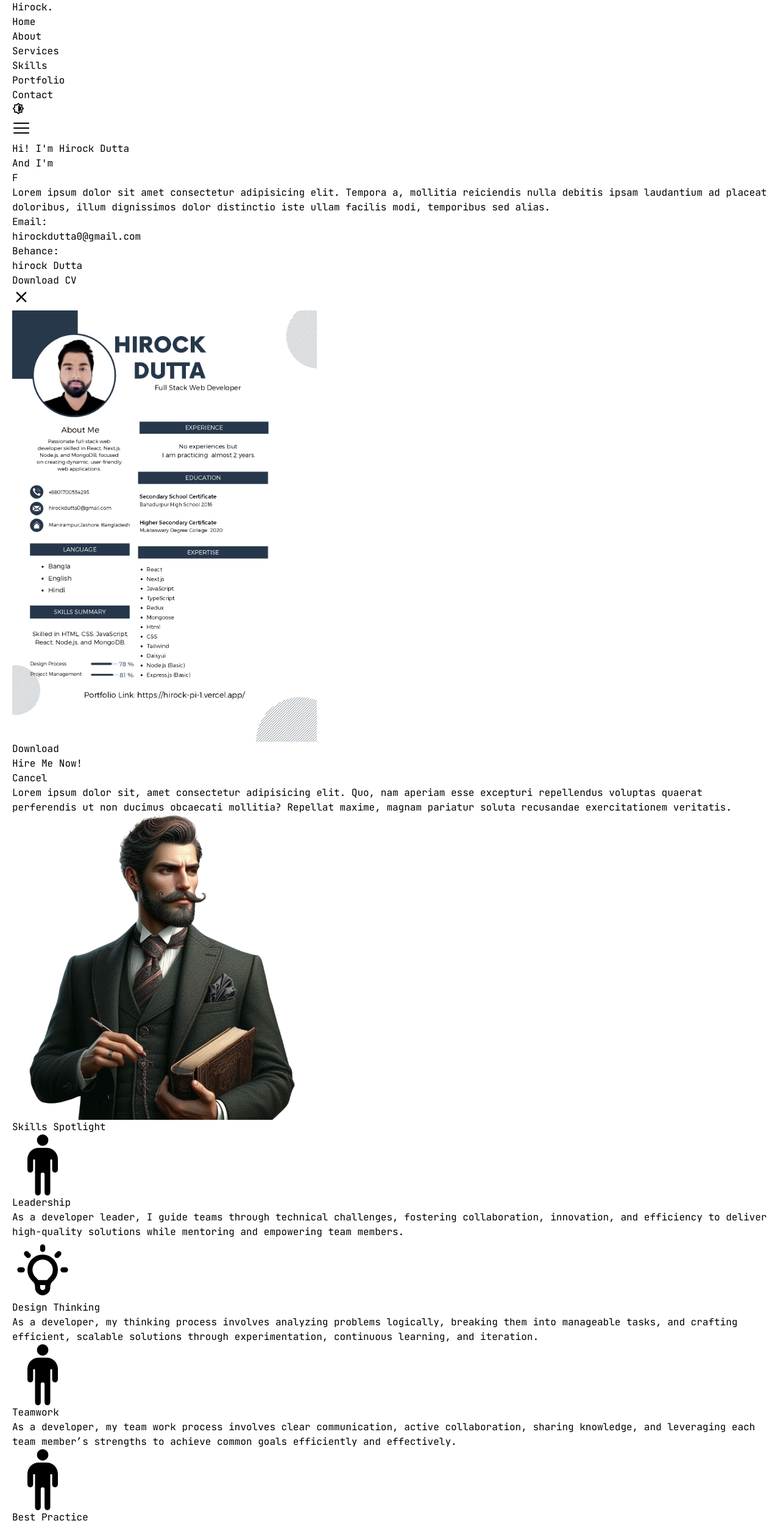
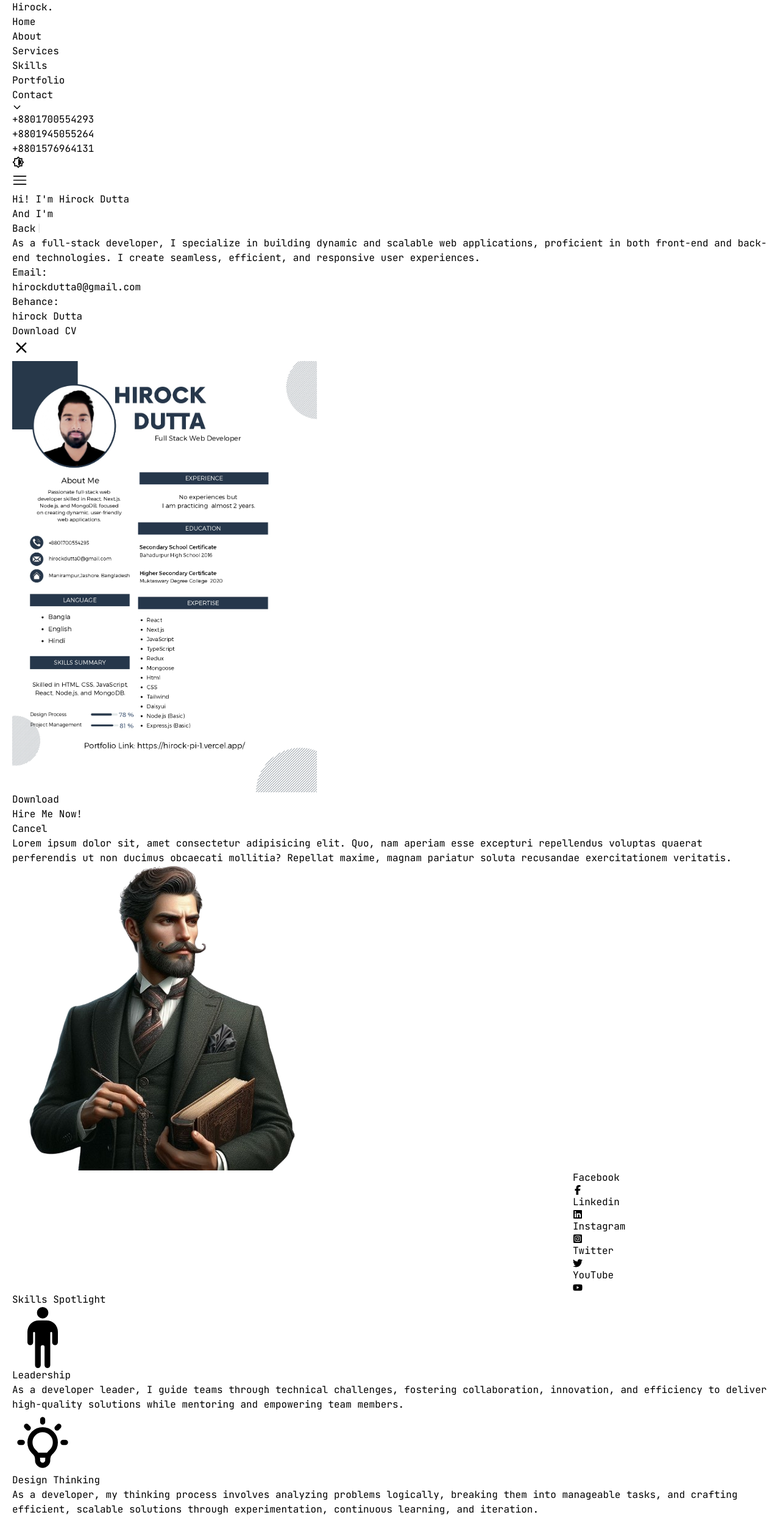
Before and after one commit to hirock6/hirock-portfolio, a Next.js app: page / in a window 1280 px wide. Shown: the top 2502 px of the page at 61% size. Built offline with nearby package versions, Linux system fonts and the light colour scheme.

Commit message:
project section completed

```diff
--- a/src/app/page.tsx
+++ b/src/app/page.tsx
@@ -1,14 +1,16 @@
-import Section_1 from "@/components/HomePage/Section_1/Section_1"
-import Section_2 from "@/components/HomePage/Section_2/Section_2"
-import Image from "next/image"
+import Section_1 from "@/components/HomePage/Section_1/Section_1";
+import Section_2 from "@/components/HomePage/Section_2/Section_2";
+import Section_3 from "@/components/HomePage/Section_3/section_3";
+import Image from "next/image";
 
 const Home = () => {
   return (
-   <main>
-        <Section_1/>
-        <Section_2/>
-   </main>
-  )
-}
+    <main>
+      <Section_1 />
+      <Section_2 />
+      <Section_3/>
+    </main>
+  );
+};
 
-export default Home
+export default Home;
--- a/src/components/HomePage/Section_1/Section_1.tsx
+++ b/src/components/HomePage/Section_1/Section_1.tsx
@@ -23,16 +23,18 @@ const Section_1 = () => {
             />
           </h1>
           <p className="mt-3 opacity-80">
-            Lorem ipsum dolor sit amet consectetur adipisicing elit. Tempora a,
-            mollitia reiciendis nulla debitis ipsam laudantium ad placeat
-            doloribus, illum dignissimos dolor distinctio iste ullam facilis
-            modi, temporibus sed alias.
+            As a full-stack developer, I specialize in building dynamic and
+            scalable web applications, proficient in both front-end and back-end
+            technologies. I create seamless, efficient, and responsive user
+            experiences.
           </p>
           {/* --------- */}
           <div className="flex max-sm:flex-col max-sm:items-start mt-5 items-center gap-5">
             <div className=" ">
               <h1 className=" font-semibold">Email:</h1>
-              <p className=" max-sm:text-sm opacity-80">hirockdutta0@gmail.com</p>
+              <p className=" max-sm:text-sm opacity-80">
+                hirockdutta0@gmail.com
+              </p>
             </div>
             <div className=" ">
               <h1 className=" font-semibold">Behance:</h1>
@@ -40,7 +42,7 @@ const Section_1 = () => {
             </div>
           </div>
           {/* ------------------------ */}
-          <div className="mt-5 flex max-sm:flex-col items-center gap-5">
+          <div className="mt-10 max-sm:mt-5 flex max-sm:flex-col items-center gap-5">
             <CvBtn />
             <HireBtn />
           </div>
--- a/src/components/HomePage/Section_2/Section_2.tsx
+++ b/src/components/HomePage/Section_2/Section_2.tsx
@@ -1,6 +1,9 @@
 import { BsPersonStanding } from "react-icons/bs";
 import { HiOutlineLightBulb } from "react-icons/hi";
+import { FaRegHandshake } from "react-icons/fa6";
+import { MdOutlineGppGood } from "react-icons/md";
 import Style from "./section_2.module.css";
+import LinkCards from "./contactLinkCards/LinkCards";
 const CardDetails = [
   {
     title: "Leadership",
@@ -16,13 +19,13 @@ const CardDetails = [
   },
   {
     title: "Teamwork",
-    icon: <BsPersonStanding size={100} />,
+    icon: <FaRegHandshake size={100} />,
     description:
       "As a developer, my team work process involves clear communication, active collaboration, sharing knowledge, and leveraging each team member’s strengths to achieve common goals efficiently and effectively.",
   },
   {
     title: "Best Practice",
-    icon: <BsPersonStanding size={100} />,
+    icon: <MdOutlineGppGood size={100} />,
     description:
       "As a developer, my best practices process includes writing clean, maintainable code, following coding standards, prioritizing performance, conducting thorough testing, and continually improving through feedback and learning.",
   },
@@ -31,7 +34,11 @@ const CardDetails = [
 const Section_2 = () => {
   return (
     <section className=" mt-10">
-      <div className="">
+      <section className="">
+        <LinkCards />
+      </section>
+
+      <div className=" mt-10">
         <h1 className=" text-center my-5 text-2xl font-semibold">
           Skills Spotlight
         </h1>
@@ -40,7 +47,7 @@ const Section_2 = () => {
             {CardDetails.map((item: any, index: any) => (
               <div
                 key={index}
-                className={` ${Style.cardContainer} shadow-lg rounded-sm max-lg:w-72 p-5 w-60 max-sm:w-full h-[450px] max-lg:h-[350px]  cursor-pointer max-sm:hover:scale-95 max-sm:hover:bg-base-200 bg-base-300 `}
+                className={` ${Style.cardContainer} shadow-lg rounded-sm max-lg:w-72 p-5 w-60 max-sm:w-full h-[450px] max-lg:h-[350px] max-sm:h-[400px]  cursor-pointer max-sm:hover:scale-95 max-sm:hover:bg-base-200 bg-base-300 `}
               >
                 <div className=" flex justify-center">{item.icon}</div>
                 <div className="mt-4">
--- /dev/null
+++ b/src/components/HomePage/Section_2/contactLinkCards/LinkCards.tsx
@@ -0,0 +1,65 @@
+import { FaFacebookF } from "react-icons/fa6";
+import { FaLinkedin } from "react-icons/fa";
+import { FaInstagramSquare } from "react-icons/fa";
+import { FaTwitter } from "react-icons/fa";
+import { FaYoutube } from "react-icons/fa";
+import Marquee from "react-fast-marquee";
+import Link from "next/link";
+
+const ContactLinksArray = [
+  {
+    title: "Facebook",
+    icon: <FaFacebookF />,
+    link: "https://www.facebook.com/profile.php?id=100028605347325",
+  },
+  {
+    title: "Linkedin",
+    icon: <FaLinkedin />,
+    link: "linkedin.com/in/hirock-dutta-196a7a267",
+  },
+  {
+    title: "Instagram",
+    icon: <FaInstagramSquare />,
+    link: "https://www.instagram.com/hirockdutta1998/?hl=en",
+  },
+  {
+    title: "Twitter",
+    icon: <FaTwitter />,
+    link: "https://x.com/DuttaHiroc27696",
+  },
+  {
+    title: "YouTube",
+    icon: <FaYoutube />,
+    link: "https://www.youtube.com/@HirockDutta",
+  },
+];
+
+const LinkCards = () => {
+  return (
+    <div className=" ">
+      <Marquee pauseOnClick loop={0}>
+        <div className=" flex gap-10 max-sm:gap-5 ">
+          {ContactLinksArray.map((item: any, index: any) => (
+            <div
+              key={index}
+              className={` ${(index =
+                1 &&
+                "ml-10 max-sm:ml-5")} bg-base-300 hover:bg-base-200 shadow-lg rounded-sm overflow-hidden `}
+            >
+              <Link
+                href={item.link}
+                target="_blank"
+                className="flex items-center justify-between gap-4 w-full h-full px-5 py-2 "
+              >
+                <h1>{item.title}</h1>
+                <h1 className=" text-emerald-600">{item.icon}</h1>
+              </Link>
+            </div>
+          ))}
+        </div>
+      </Marquee>
+    </div>
+  );
+};
+
+export default LinkCards;
--- /dev/null
+++ b/src/components/HomePage/Section_3/ProjectCard/projectCard.tsx
@@ -0,0 +1,49 @@
+"use client";
+
+import { IoMdShareAlt } from "react-icons/io";
+import Image from "next/image";
+import Link from "next/link";
+const ProjectCard = () => {
+  return (
+    <div className=" w-full  h-[550px] max-sm:h-[580px] bg-base-300 rounded-md overflow-hidden shadow-lg">
+      <div className="h-[300px] relative ">
+        <Image
+          src={
+            "https://hirock-pi-1.vercel.app/_next/image?url=https%3A%2F%2Fres.cloudinary.com%2Fdusp1j4e0%2Fimage%2Fupload%2Fv1726239102%2Fportfolio_jems_1%2Frl3psbihlebm4nx8qajt.png&w=3840&q=75"
+          }
+          alt="project"
+          width={500}
+          height={500}
+          className="w-full h-full object-cover"
+        />
+        <div className="absolute top-3 right-3 bg-base-100 hover:bg-base-200 flex items-center justify-center">
+          <button className=" flex items-center gap-2 p-2  ">
+            <IoMdShareAlt size={20} />
+            <span>Share</span>
+          </button>
+        </div>
+      </div>
+      <div className="  p-5">
+        <h1 className=" text-center font-semibold">My Portfolio</h1>
+        <p className=" text-center mt-3 text-sm opacity-80">
+          Lorem ipsum dolor sit amet consectetur adipisicing elit. Sequi
+          repellendus similique in? Aspernatur molestiae nesciunt cum
+        </p>
+        <div className=" flex justify-center items-center mt-3">
+          <Link
+            href={""}
+            className=" bg-emerald-600 hover:bg-emerald-700 active:bg-emerald-800 py-2 px-5 text-base-100 shadow-lg rounded-sm"
+          >
+            See This
+          </Link>
+        </div>
+        <div className="mt-3 flex justify-between">
+          <button>Like</button>
+          <button>comment</button>
+        </div>
+      </div>
+    </div>
+  );
+};
+
+export default ProjectCard;
--- /dev/null
+++ b/src/components/HomePage/Section_3/allProjects/Projects.tsx
@@ -0,0 +1,13 @@
+import ProjectCard from "../ProjectCard/projectCard";
+const Arr = [1, 2, 3, 4, 5, 6];
+const Projects = () => {
+  return (
+    <div className=" grid grid-cols-2 max-md:grid-cols-1 gap-5 w-full">
+      {Arr.map((item: any, index: any) => (
+        <ProjectCard key={index} />
+      ))}
+    </div>
+  );
+};
+
+export default Projects;
--- /dev/null
+++ b/src/components/HomePage/Section_3/section_3.tsx
@@ -0,0 +1,16 @@
+
+import Projects from "./allProjects/Projects";
+const Section_3 = () => {
+  return (
+    <section className=" mt-20 max-sm:mt-10">
+      <div className="">
+        <h1 className=" text-center text-2xl font-semibold">My All Projects</h1>
+        <div className=" flex  justify-center max-sm:w-full mt-5 ">
+          <Projects />
+        </div>
+      </div>
+    </section>
+  );
+};
+
+export default Section_3;
--- a/src/components/nav/nav.tsx
+++ b/src/components/nav/nav.tsx
@@ -7,6 +7,7 @@ import { MdOutlineBrightnessMedium } from "react-icons/md";
 import { RxHamburgerMenu } from "react-icons/rx";
 import { useDispatch } from "react-redux";
 import { usePathname } from "next/navigation";
+import { IoChevronDownSharp } from "react-icons/io5";
 const Nav = () => {
   const pathname = usePathname();
 
@@ -29,7 +30,11 @@ const Nav = () => {
   return (
     <nav className=" z-50 sticky top-0 max-md:bg-base-300 md:backdrop:filter md:backdrop-blur-3xl">
       <div className="  h-20 flex items-center justify-between gap-5">
-        <div className="">Hirock.</div>
+        <button className=" text-3xl font-semibold max-md:text-2xl max-sm:text-xl">
+          Hir<span className=" text-emerald-600">o</span>ck
+          <span className="text-emerald-600">.</span>
+        </button>
+
         <div className="">
           <ul
             onClick={(e) => e.stopPropagation()}
@@ -77,21 +82,25 @@ const Nav = () => {
             >
               <li>Portfolio</li>
             </Link>
-            <Link
-              href={"/info/contact"}
-              className={`${
-                pathname == "/info/contact" ? "text-emerald-600" : ""
-              }`}
-            >
-              <li>Contact</li>
-            </Link>
+
+            <li className=" relative group cursor-pointer ">
+              <span className=" flex items-center ">
+                <span>Contact</span>
+                <IoChevronDownSharp className=" rotate-180 group-hover:rotate-0 " />
+              </span>
+              <ul className=" absolute  left-0 bg-base-300 shadow-lg p-2 rounded-md  sm:hidden sm:group-hover:block  max-sm:collapse-content max-sm:group-hover:collapse">
+                <li className=" cursor-auto">+8801700554293</li>
+                <li className=" cursor-auto">+8801945055264</li>
+                <li className=" cursor-auto">+8801576964131</li>
+              </ul>
+            </li>
 
             <button
               onClick={(e) => {
                 dispatch(addContext(theme)), setTheme(!theme);
               }}
             >
-              <MdOutlineBrightnessMedium size={20}/>
+              <MdOutlineBrightnessMedium size={20} />
             </button>
           </ul>
           <button
@@ -100,7 +109,7 @@ const Nav = () => {
               e.stopPropagation(), setNavFlag(!navFlag);
             }}
           >
-            <RxHamburgerMenu size={30} />
+            <RxHamburgerMenu size={25} />
           </button>
         </div>
       </div>
```
